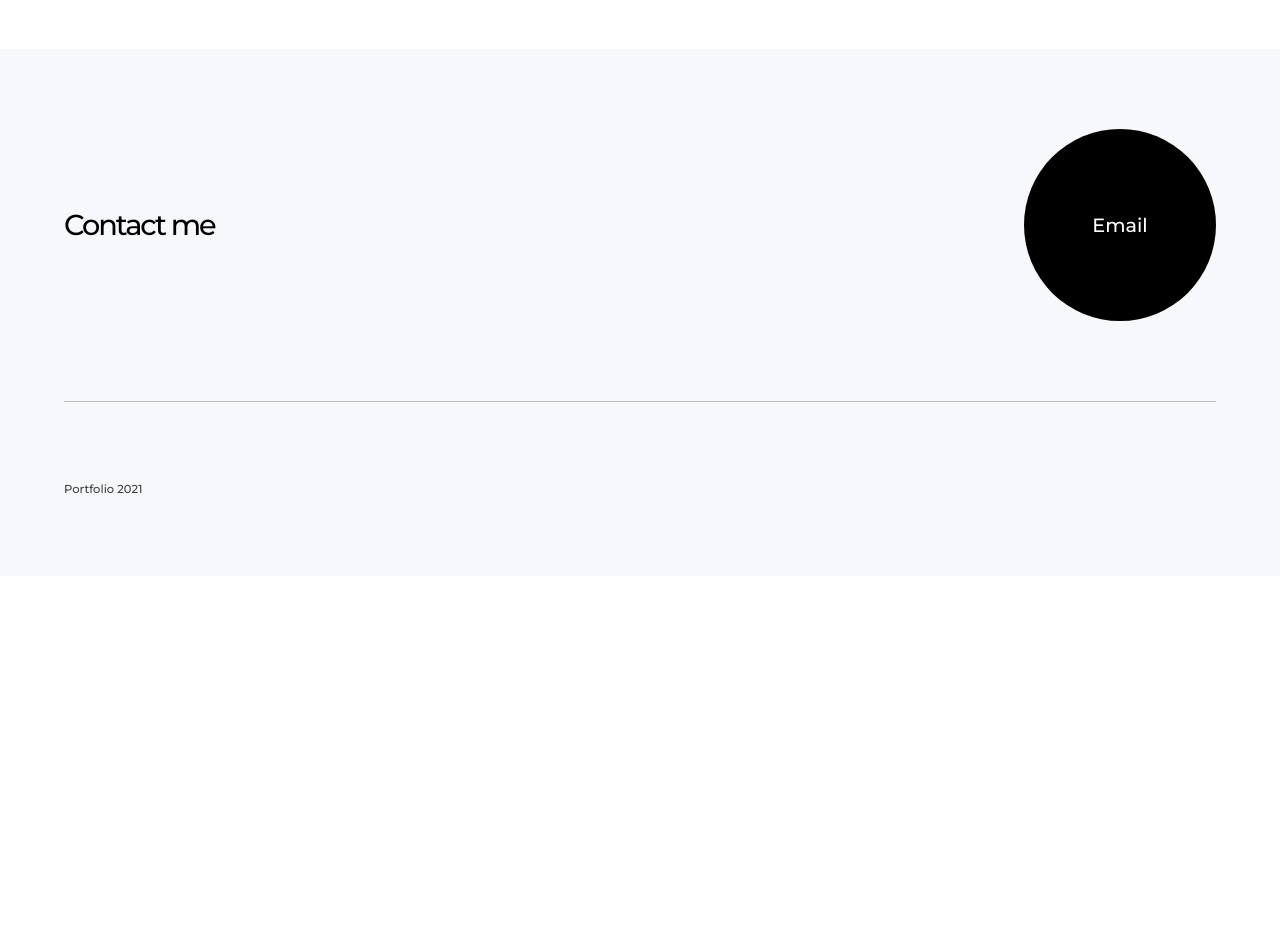
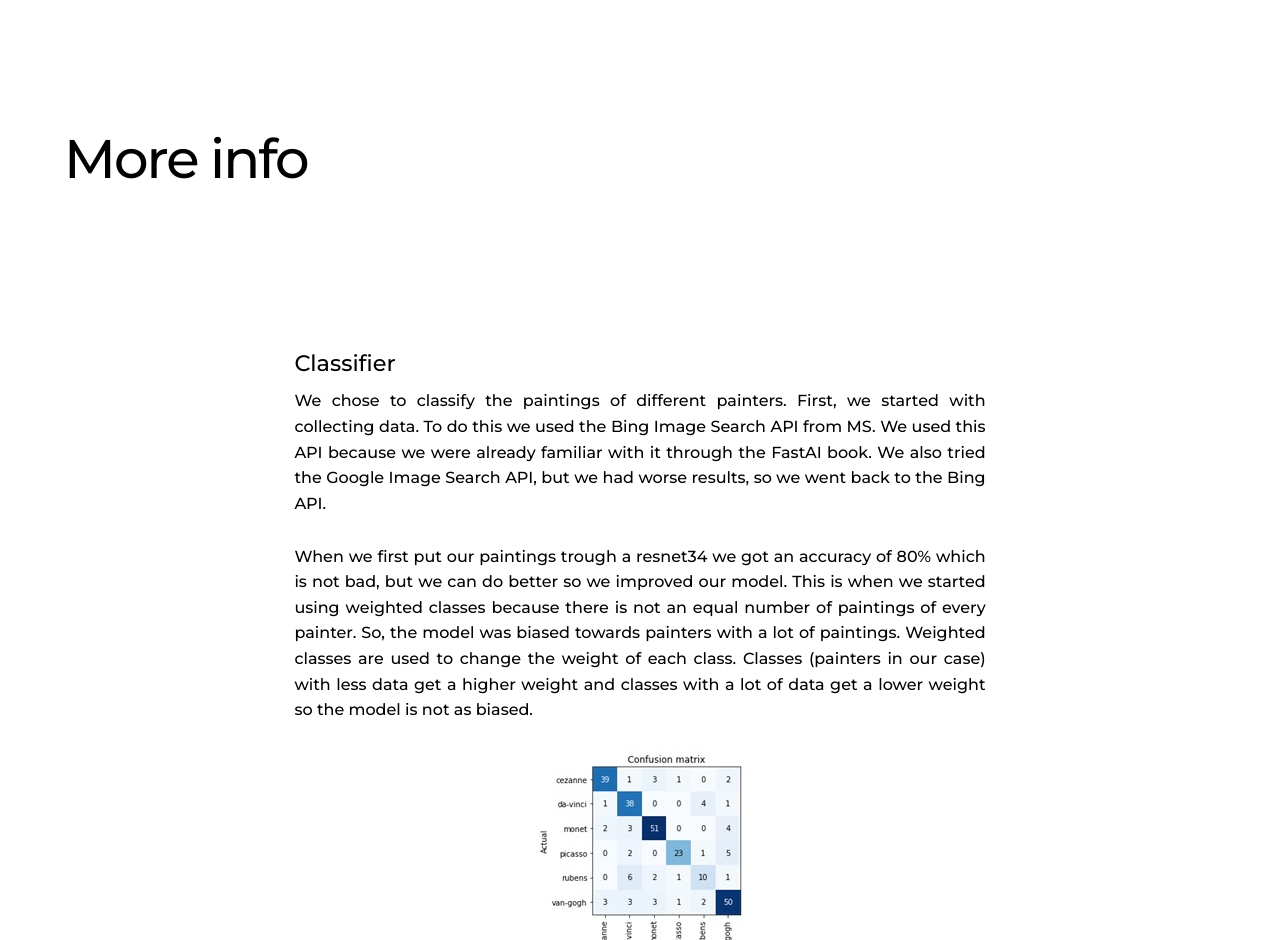
Before and after one commit to The-Sander/Portfolio, a Vue app: page /botross in a window 1280 px wide. Shown: the part 1860-2800 px from the top of the page. Before the commit the page ends 2436 px from the top, so only its background shows below. Built offline with nearby package versions, Linux system fonts and the light colour scheme.

Commit message:
botross content

```diff
--- a/src/assets/projects.scss
+++ b/src/assets/projects.scss
@@ -90,6 +90,20 @@
   .more {
     width: 100%;
     padding: $gap-12 0;
+    .img-wrapper {
+      display: flex;
+      align-items: center;
+      justify-content: center;
+    }
+    .para {
+      a {
+        color: $complementary;
+        transition: 0.3s ease-in-out;
+      }
+      a:hover {
+        color: $primary;
+      }
+    }
     .content {
       width: 60%;
       margin: auto;
--- a/src/pages/BotRoss.vue
+++ b/src/pages/BotRoss.vue
@@ -2,6 +2,88 @@
   <div id="botross" class="project-page">
     <ProjectHero title="Bot Ross" :img="image" info="Python &amp; Fast.ai" />
     <ProjectTemplate :intro="intro" :link="link" :date="date" :role="role" />
+    <div class="wrapper">
+      <section class="more">
+        <h2>More info</h2>
+        <div class="content">
+          <article>
+            <h4>Classifier</h4>
+            <p class="para">
+              We chose to classify the paintings of different painters. First,
+              we started with collecting data. To do this we used the Bing Image
+              Search API from MS. We used this API because we were already
+              familiar with it through the FastAI book. We also tried the Google
+              Image Search API, but we had worse results, so we went back to the
+              Bing API.
+            </p>
+            <p class="para">
+              When we first put our paintings trough a resnet34 we got an
+              accuracy of 80% which is not bad, but we can do better so we
+              improved our model. This is when we started using weighted classes
+              because there is not an equal number of paintings of every
+              painter. So, the model was biased towards painters with a lot of
+              paintings. Weighted classes are used to change the weight of each
+              class. Classes (painters in our case) with less data get a higher
+              weight and classes with a lot of data get a lower weight so the
+              model is not as biased.
+            </p>
+            <div class="img-wrapper">
+              <figure>
+                <img src="../assets/img/botross/matrix1.jpg" alt="" />
+              </figure>
+            </div>
+            <p class="para">
+              Then we put our data through a resnet50. This got out accuracy up
+              to 85%. We can’t blame our model too much for some wrong
+              classifications because sometimes the paintings of 2 painters are
+              almost identical.
+            </p>
+            <div class="img-wrapper">
+              <figure>
+                <img src="../assets/img/botross/matrix2.jpg" alt="" />
+              </figure>
+            </div>
+          </article>
+          <article>
+            <h4>Neural Style Transfer</h4>
+            <p class="para">
+              We chose to make a NST as an extension on our project. The
+              principle behind NST is simple, you have two images. One which
+              content you want to show and one which style you want to use. Then
+              we define two distances, one for the content (Dc) and one for the
+              style (Ds). Dc measures how different the content is between the
+              two images while Ds measures how different the style is between
+              the two images. Then we take a third image, the input, and
+              transform it to minimize both its content-distance with the
+              content-image and the style distance with the style-image.
+            </p>
+            <p class="para">
+              Most of the code comes from a
+              <a
+                href="https://pytorch.org/tutorials/advanced/neural_style_tutorial.html"
+                target="_blank"
+                >tutorial from PyTorch</a
+              >. We changed how the input images get loaded because this model
+              expected that every image was the same size, this isn’t the case
+              when you get ‘random’ data from the internet.
+            </p>
+          </article>
+          <article>
+            <h4>Deploying the model</h4>
+            <p class="para">
+              First, we tried deploying our model on GCP trough the app engine.
+              Every time we deployed our app, we got an error that it ran out of
+              memory. We spend two days trying to fix this (we tried changing
+              the memory from 256Mb to 1Gb to 2Gb), but we kept getting the same
+              error. This is when we decided to deploy it in
+              <a href="http://128.199.63.207:5000/" target="_blank"
+                >a VM on DigitalOcean where we installed Nginx</a
+              >.
+            </p>
+          </article>
+        </div>
+      </section>
+    </div>
   </div>
 </template>
 
```
Also changed, not shown: src/assets/img/botross/matrix1.jpg (added), src/assets/img/botross/matrix2.jpg (added).
